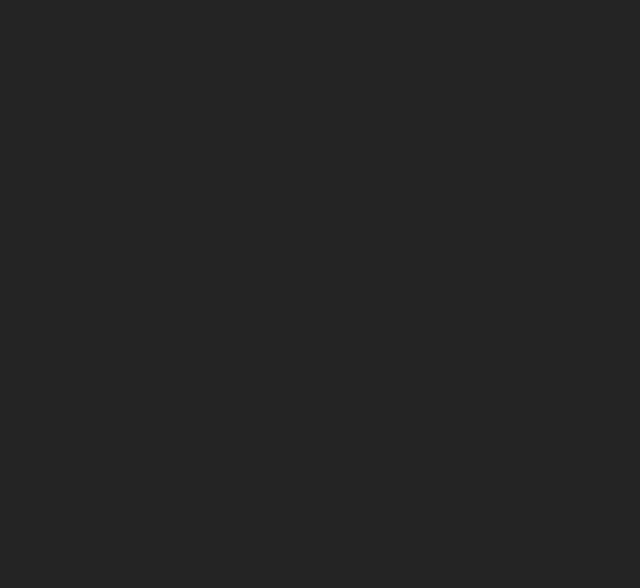
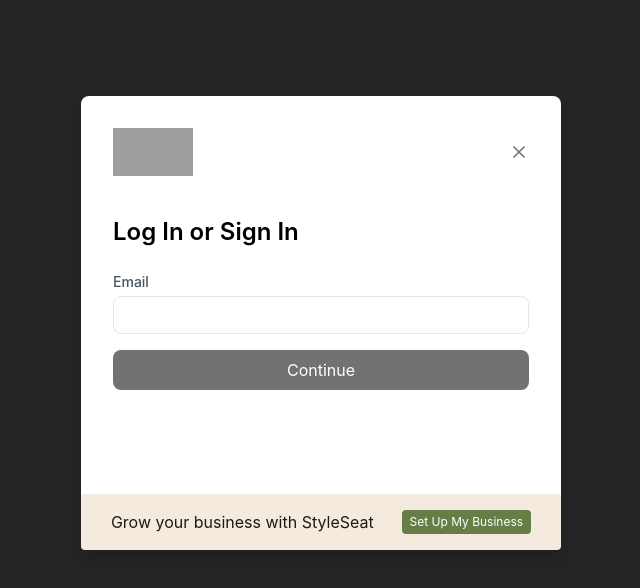
Before and after one commit to devdnyaneshpatil/project, a React (Vite) app in the folder frontend/: page / in a window 1280 px wide. Before the commit this address had no page. Shown: the top 588 px of the page, without its empty margins (319-959 px from the left). Built offline with nearby package versions, Linux system fonts and the light colour scheme; grey boxes are pictures that could not be loaded.

Commit message:
added SignUpLogin page

```diff
--- a/frontend/src/App.jsx
+++ b/frontend/src/App.jsx
@@ -2,11 +2,12 @@
 import { Route, Routes } from "react-router-dom";
 import Account from "./Pages/Account";
 import Login from "./Componets/Login";
+import SignUpLogin from "./Componets/SignUpLogin";
 
 function App() {
   return (
     <div className="w-full flex items-center justify-center">
-      {/* <Login></Login> */}
+      <SignUpLogin></SignUpLogin>
       <div>
         <Routes>
           <Route path="/my-account" Component={Account} />
--- a/frontend/src/Componets/Login.jsx
+++ b/frontend/src/Componets/Login.jsx
@@ -1,13 +1,14 @@
 import React, { useState } from "react";
 import { Link, useNavigate } from "react-router-dom";
 
-function Login() {
+function Login({ handalRenderClick }) {
   const navigate = useNavigate("/my-account");
   const [clickReset, setClickReset] = useState(false);
   ////--------------backClick----------//
   const handalBackToHomeClick = (position) => {
     if (position === "backToLogin") {
-      navigate("/my-account"); ///todo need to change the route
+      handalRenderClick("LogInBack");
+      //navigate("/my-account"); todo need to change the route
     } else if (position === "backToHome") {
       navigate("/my-account");
     }
--- /dev/null
+++ b/frontend/src/Componets/SignUp.jsx
@@ -0,0 +1,9 @@
+import React from 'react'
+
+function SignUp() {
+  return (
+    <div>SignUp</div>
+  )
+}
+
+export default SignUp
--- /dev/null
+++ b/frontend/src/Componets/SignUpLogin.jsx
@@ -0,0 +1,109 @@
+import React, { useState } from "react";
+import { Link, useNavigate } from "react-router-dom";
+import Login from "./Login";
+import SignUp from "./SignUp";
+
+function SignUpLogin() {
+  const [emailContent, setEmailContent] = useState(false);
+  const [componentRender, setReder] = useState({
+    login: false,
+    SignUpLogin: true,
+    SignUp: false,
+  });
+  const HandalChnage = (e) => {
+    if (e.target.value) {
+      setEmailContent(true);
+    } else {
+      setEmailContent(false);
+    }
+  };
+
+  const handalRenderClick = (clickFrom) => {
+    if (clickFrom === "SignUpLogin") {
+      setEmailContent(false);
+      ////need to fetch datafrom backend and check email is availble or not in database if is then render login else signUp
+      setReder({ ...componentRender, SignUpLogin: false, login: true });
+    } else if (clickFrom === "LogInBack") {
+      setReder({ ...componentRender, SignUpLogin: true, login: false });
+    }
+  };
+
+  if (componentRender.SignUpLogin) {
+    return (
+      <div className="w-[30rem] bg-white p-8 shadow-lg rounded-lg centre margin-auto pb-20 mt-24 relative">
+        <div className="flex justify-between mb-6 ">
+          <img
+            src="https://d4u5qzkfpc9yt.cloudfront.net/ss_logo_01.png"
+            className="w-20 h-12"
+          ></img>
+          <button
+            className="text-blue-500"
+            onClick={() => {
+              handalBackToHomeClick("backToHome");
+            }}
+          >
+            <svg
+              class="h-5 w-5 text-stone-500"
+              fill="none"
+              viewBox="0 0 24 24"
+              stroke="currentColor"
+            >
+              <path
+                stroke-linecap="round"
+                stroke-linejoin="round"
+                stroke-width="2"
+                d="M6 18L18 6M6 6l12 12"
+              />
+            </svg>
+          </button>
+        </div>
+        <div className=" mb-6">
+          <h4 className="text-2xl font-semibold text-black mt-10">
+            Log In or Sign In
+          </h4>
+        </div>
+        <div className="mb-4">
+          <span className="block text-sm font-medium text-gray-600">Email</span>
+          <input
+            onChange={(e) => {
+              HandalChnage(e);
+            }}
+            type="email"
+            className="text-black w-full px-4 py-2 mt-1 text-sm border rounded-lg focus:outline-none focus:ring-2 focus:ring-blue-400"
+          />
+        </div>
+        {!emailContent ? (
+          <button
+            className="w-full py-2 mb-20  text-white bg-[#737272] rounded-lg "
+            disabled
+          >
+            Continue
+          </button>
+        ) : (
+          <button
+            onClick={() => {
+              handalRenderClick("SignUpLogin");
+            }}
+            className="w-full py-2 mb-20  text-white bg-[#121111] rounded-lg "
+          >
+            Continue
+          </button>
+        )}
+        <div className="absolute bottom-0 left-0 w-full flex justify-around p-4 bg-[#f4ebde] rounded h-14">
+          <span className="text-stone-900">
+            Grow your business with StyleSeat
+          </span>
+          <button className="bg-[#667d45] text-white rounded px-2 text-xs">
+            Set Up My Business
+          </button>
+        </div>
+      </div>
+    );
+  } else if (componentRender.login) {
+    return <Login handalRenderClick={handalRenderClick}></Login>;
+  } else if (componentRender.SignUp) {
+    return <SignUp></SignUp>;
+  }
+}
+
+export default SignUpLogin;
```
